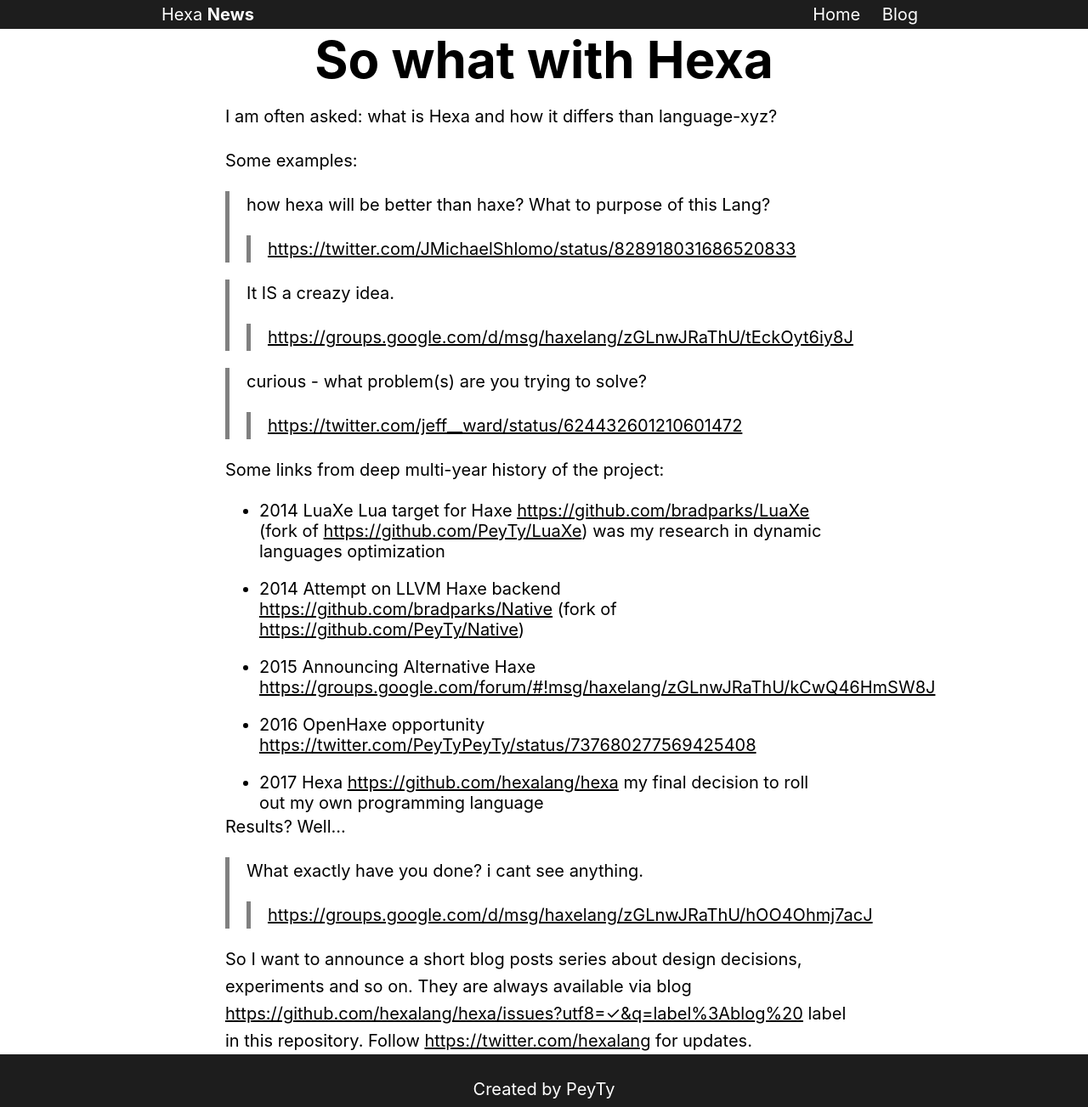
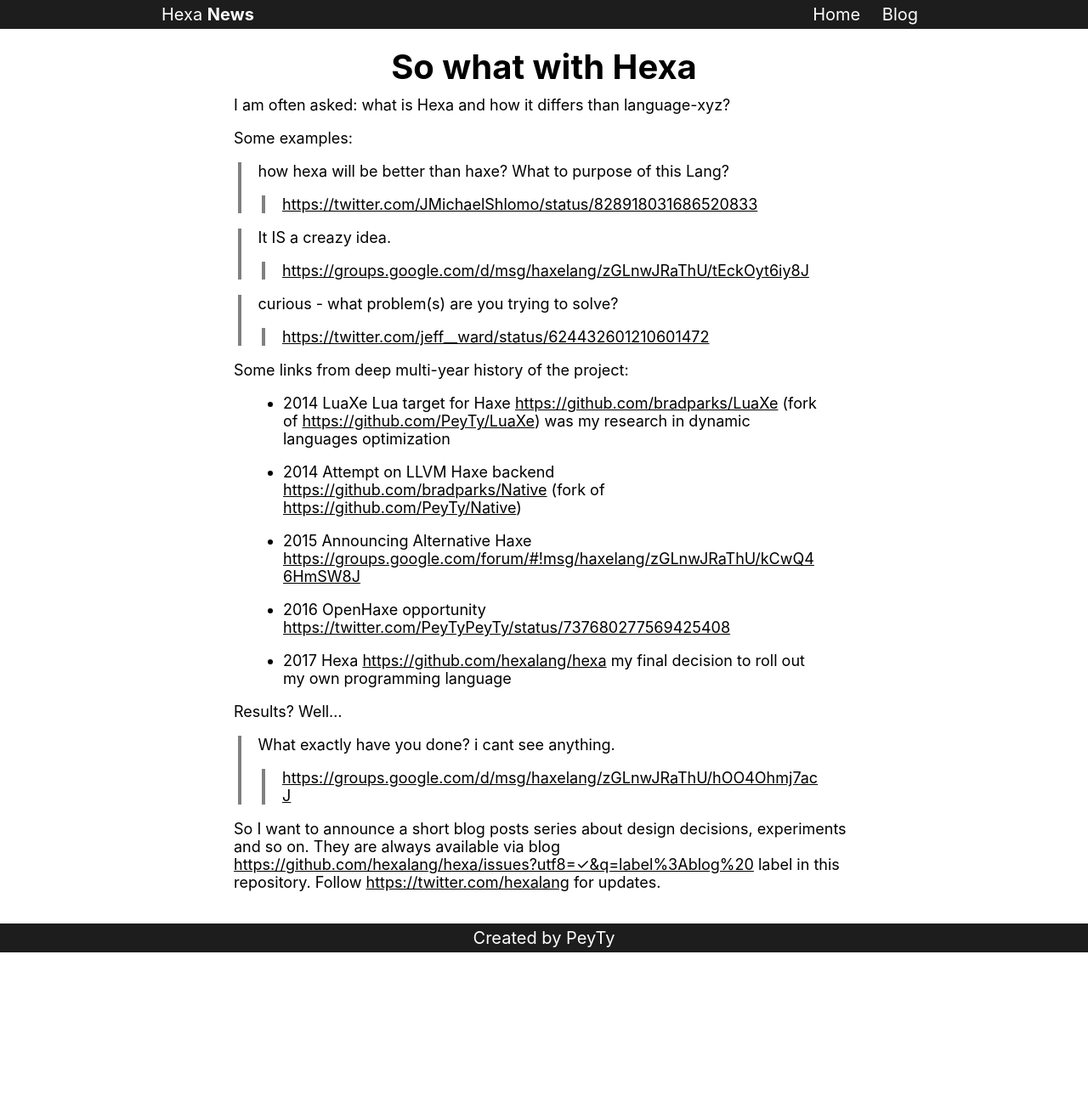
Before and after one commit to hexalang/hexalang.github.io, a Jekyll site: the page built from blog/So-what-with-Hexa.md, in a window 1280 px wide. Shown: the whole page at 85% size. Built offline with Jekyll 4.4.1, drawn with Linux system fonts in a browser that asks for light colours; after the commit the page ends 1121 px from its top, so only the background shows below that.

Commit message:
Update post.html

```diff
--- a/_layouts/post.html
+++ b/_layouts/post.html
@@ -3,6 +3,10 @@
 
 <head>
 	<meta charset="utf-8">
+	<meta name="viewport" content="width=device-width, initial-scale=1.0, minimum-scale=1.0, maximum-scale=1.0, user-scalable=no"
+	/>
+	<meta name="MobileOptimized" content="176" />
+
 	<title>{{ page.title }} — Hexa Blog</title>
 </head>
 
@@ -22,11 +26,6 @@
 			padding: 0;
 			margin: 0;
 			font-size: 20px;
-			background: #1D1D1D;
-		}
-
-		p {
-			line-height: 1.6em;
 		}
 
 		a {
@@ -44,7 +43,7 @@
 		}
 
 		h2 {
-			font-size: 60px;
+			font-size: 40px;
 			text-align: center;
 		}
 
@@ -119,6 +118,8 @@
 
 		div.content {
 			background: #fff;
+			max-width: 750px;
+			margin: 0 auto;
 		}
 
 		section.hero {
@@ -166,28 +167,34 @@
 			margin-bottom: 0.25em;
 		}
 
+		.blog-post p,
+		.blog-post li {
+			word-wrap: break-word;
+		}
+
 		.blog-post p {
 			margin-bottom: 1em;
+			/* margin-left: 1em; */
 		}
 
 		.blog-post ul {
+			margin-left: 1em;
 			padding: 0 40px;
 		}
 
 		.blog-post li {
-			margin-top: 1em;
+			margin-bottom: 1em;
 		}
 
 		.blog-post blockquote {
 			padding: 0 20px;
 			border-left: 0.25em solid grey;
+			margin-left: 0.25em;
 		}
 
 		.blog-post {
-			width: 750px;
-			/* margin-left: auto;
-			margin-right: auto; */
-			margin: 0 auto;
+			padding: 20px 10px;
+			font-size: 18px;
 		}
 
 		.blog-post .date {
```
